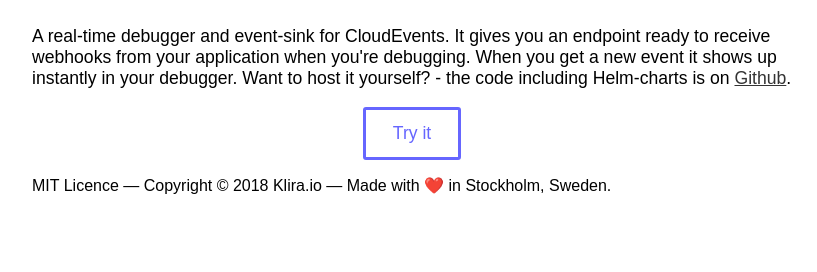
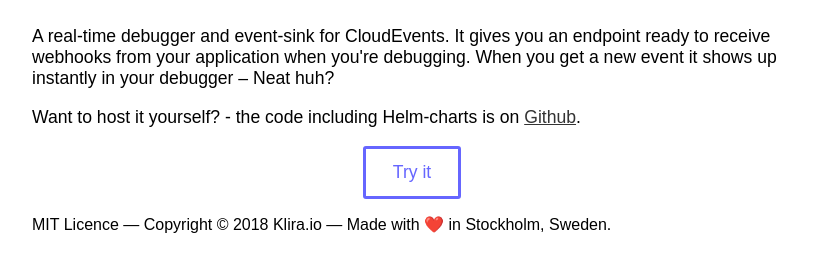
Before and after one commit to klira/cloudevents.live-website, a website: page index.html in a window 1280 px wide. Shown: the part 78-350 px from the top of the page, without its empty margins (228-1045 px from the left). Drawn offline with Linux system fonts and the light colour scheme; a web font is replaced by a local one.

Commit message:
add meta and update copy

```diff
--- a/index.html
+++ b/index.html
@@ -2,16 +2,13 @@
 <head>
   <title>CloudEvents.live</title>
   <link rel="stylesheet" href="https://misc-webassets.5z.fyi/CentraNo2/font.css" />
+  <meta name="language" content="en">
+  <meta name="description" content="CloudEvents.live is a real-time debugger for your CloudEvents applications, gives you access to a webhook endpoint for capturing incoming CloudEvents and displaying them an debugging view that updates in real-time.">
+  <meta name="author" content="Klira.io">
   <style>
-   body {
-       font-family: "Centra No2", Arial, sans-serif;
-   }
-   #main {
-       margin: 0 auto;
-       padding-top: 0.25rem;
-       max-width: 760px;
-       display: grid;
-   }
+   body { font-family: "Centra No2", Arial, sans-serif; } #main {
+       margin: 0 auto; padding-top: 0.25rem; max-width: 760px;
+       display: grid; }
 
    header h1 {
        text-align: center;
@@ -72,7 +69,11 @@
         A real-time debugger and event-sink for CloudEvents. It gives
         you an endpoint ready to receive webhooks from your
         application when you're debugging. When you get a new event it
-        shows up instantly in your debugger. Want to host it yourself?
+        shows up instantly in your debugger &ndash; Neat huh?
+      </p>
+
+      <p>
+        Want to host it yourself?
         - the code including Helm-charts is
         on <a href="https://github.com/klira/cloudevents-bin">Github</a>.
       </p>
```
